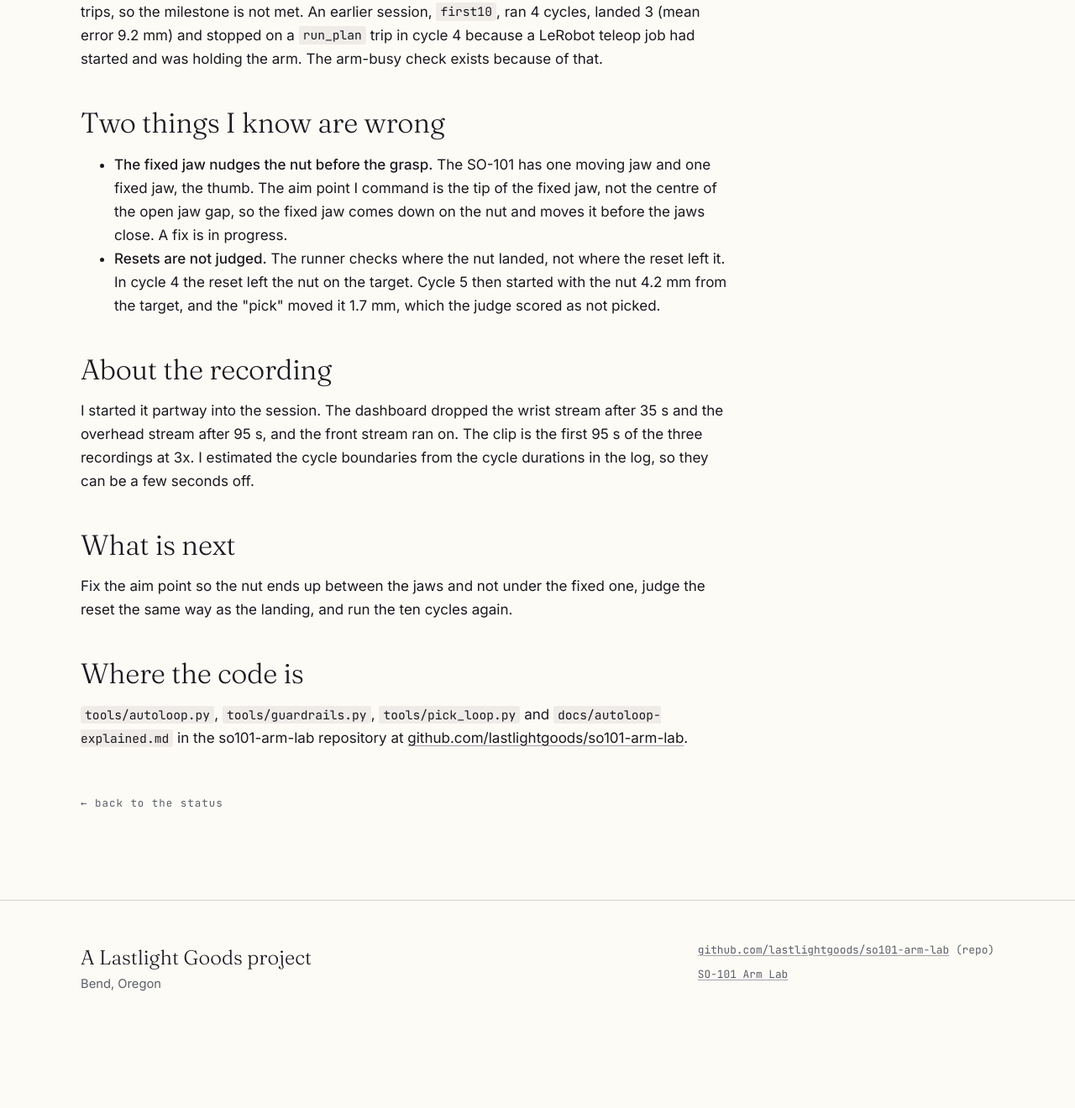
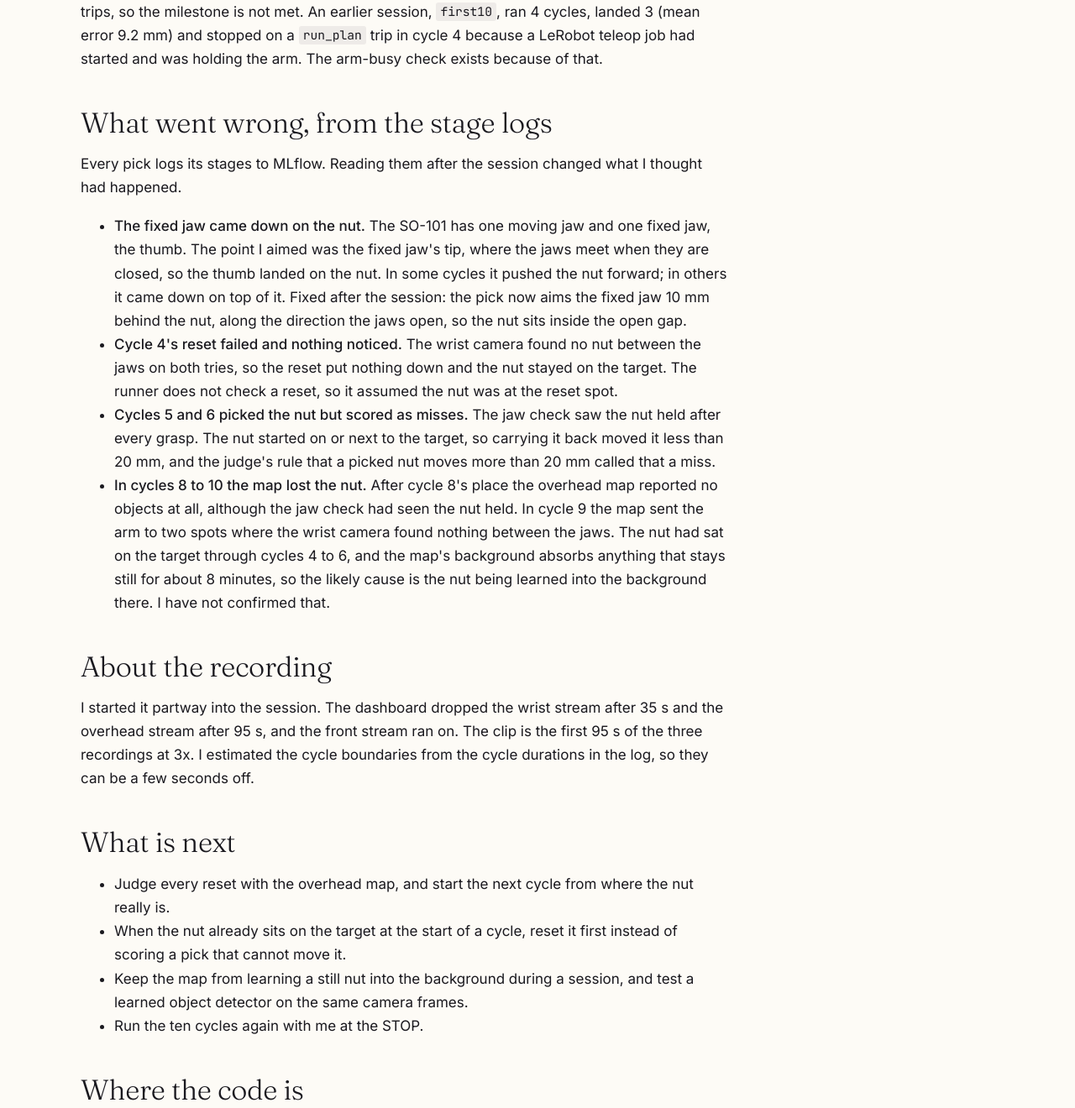
Before and after one commit to lastlightgoods/so101-arm-lab, a plain HTML site: page site/public/notes/practising-alone.html in a window 1280 px wide. Shown: the part 3319-4639 px from the top of the page at 84% size. Before the commit the page ends 4568 px from the top, so only its background shows below. Drawn offline with Linux system fonts and the light colour scheme.

Commit message:
explainer: what went wrong, from the stage logs (MLflow): aim, unjudged reset, the 20 mm rule, the map losing the nut; next steps
Co-Authored-By: Claude Opus 5.5 <noreply@anthropic.com>

```diff
--- a/site/public/notes/practising-alone.html
+++ b/site/public/notes/practising-alone.html
@@ -107,18 +107,24 @@
         </table>
         <p>5 of 10 landed (success rate 0.5), mean error 14.3 mm, median 5.4 mm, 5 retries. The landed cycles were all within 8 mm of the target. The runner stopped after cycle 10 with a <code>consecutive_failures</code> trip (cycles 8 to 10 failed). That is below the bar of 9 of 10 with zero trips, so the milestone is not met. An earlier session, <code>first10</code>, ran 4 cycles, landed 3 (mean error 9.2 mm) and stopped on a <code>run_plan</code> trip in cycle 4 because a LeRobot teleop job had started and was holding the arm. The arm-busy check exists because of that.</p>
 
-        <h2>Two things I know are wrong</h2>
+        <h2>What went wrong, from the stage logs</h2>
+        <p>Every pick logs its stages to MLflow. Reading them after the session changed what I thought had happened.</p>
         <ul>
-          <li><strong>The fixed jaw nudges the nut before the grasp.</strong> The SO-101 has one moving jaw and one fixed jaw, the thumb. The aim point I command is the tip of the fixed jaw, not the centre of the open jaw gap, so the fixed jaw comes down on the nut and moves it before the jaws close. A fix is in progress.</li>
-          <li><strong>Resets are not judged.</strong> The runner checks where the nut landed, not where the reset left it. In cycle 4 the reset left the nut on the target. Cycle 5 then started with the nut 4.2 mm from the target, and the "pick" moved it 1.7 mm, which the judge scored as not picked.</li>
+          <li><strong>The fixed jaw came down on the nut.</strong> The SO-101 has one moving jaw and one fixed jaw, the thumb. The point I aimed was the fixed jaw's tip, where the jaws meet when they are closed, so the thumb landed on the nut. In some cycles it pushed the nut forward; in others it came down on top of it. Fixed after the session: the pick now aims the fixed jaw 10 mm behind the nut, along the direction the jaws open, so the nut sits inside the open gap.</li>
+          <li><strong>Cycle 4's reset failed and nothing noticed.</strong> The wrist camera found no nut between the jaws on both tries, so the reset put nothing down and the nut stayed on the target. The runner does not check a reset, so it assumed the nut was at the reset spot.</li>
+          <li><strong>Cycles 5 and 6 picked the nut but scored as misses.</strong> The jaw check saw the nut held after every grasp. The nut started on or next to the target, so carrying it back moved it less than 20 mm, and the judge's rule that a picked nut moves more than 20 mm called that a miss.</li>
+          <li><strong>In cycles 8 to 10 the map lost the nut.</strong> After cycle 8's place the overhead map reported no objects at all, although the jaw check had seen the nut held. In cycle 9 the map sent the arm to two spots where the wrist camera found nothing between the jaws. The nut had sat on the target through cycles 4 to 6, and the map's background absorbs anything that stays still for about 8 minutes, so the likely cause is the nut being learned into the background there. I have not confirmed that.</li>
         </ul>
-
         <h2>About the recording</h2>
         <p>I started it partway into the session. The dashboard dropped the wrist stream after 35 s and the overhead stream after 95 s, and the front stream ran on. The clip is the first 95 s of the three recordings at 3x. I estimated the cycle boundaries from the cycle durations in the log, so they can be a few seconds off.</p>
 
         <h2>What is next</h2>
-        <p>Fix the aim point so the nut ends up between the jaws and not under the fixed one, judge the reset the same way as the landing, and run the ten cycles again.</p>
-
+        <ul>
+          <li>Judge every reset with the overhead map, and start the next cycle from where the nut really is.</li>
+          <li>When the nut already sits on the target at the start of a cycle, reset it first instead of scoring a pick that cannot move it.</li>
+          <li>Keep the map from learning a still nut into the background during a session, and test a learned object detector on the same camera frames.</li>
+          <li>Run the ten cycles again with me at the STOP.</li>
+        </ul>
         <h2>Where the code is</h2>
         <p><code>tools/autoloop.py</code>, <code>tools/guardrails.py</code>, <code>tools/pick_loop.py</code> and <code>docs/autoloop-explained.md</code> in the so101-arm-lab repository at <a href="https://github.com/lastlightgoods/so101-arm-lab">github.com/lastlightgoods/so101-arm-lab</a>.</p>
 
```
Also changed, not shown: 1 other file.
